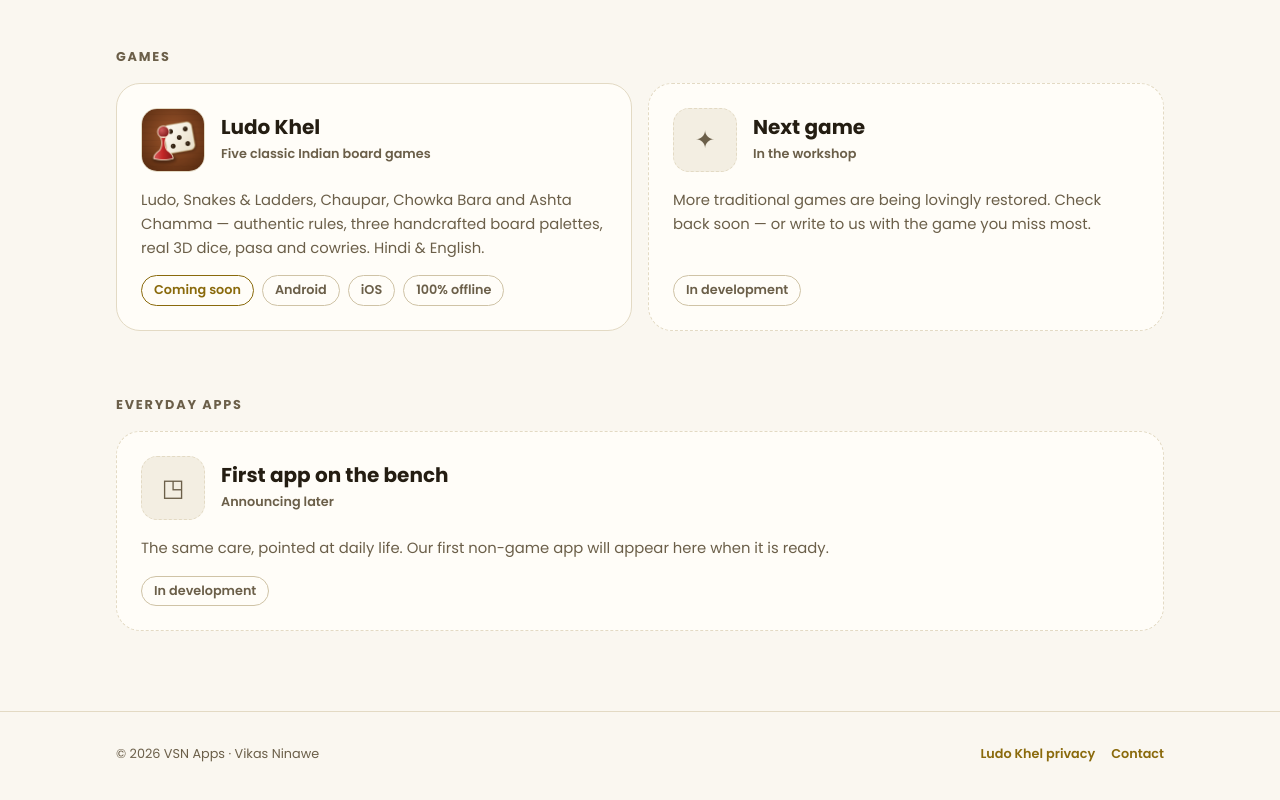
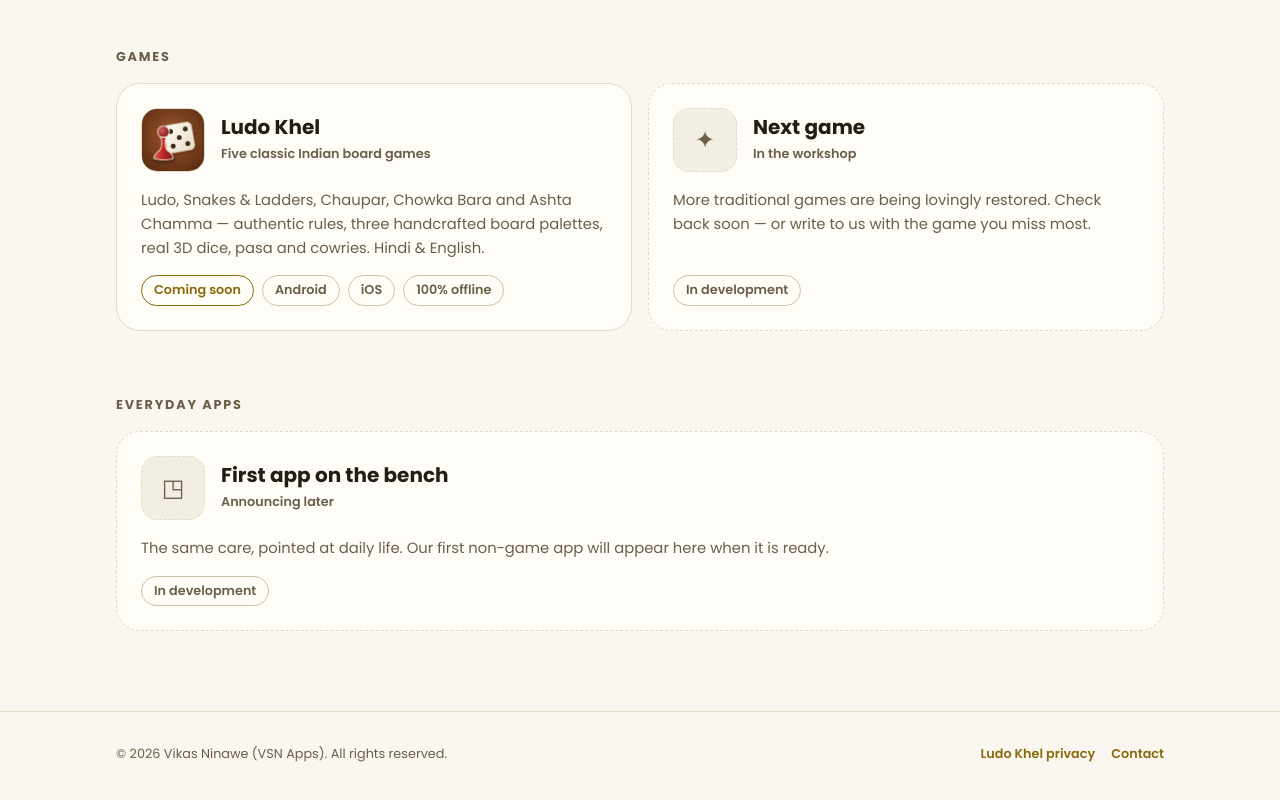
Before and after one commit to vikass659/vikass659.github.io, a plain HTML site: page index.html in a window 1280 px wide. Shown: the part 370-1170 px from the top of the page. Drawn offline with Linux system fonts and the light colour scheme.

Commit message:
Footer: proper copyright statement
Co-Authored-By: Claude Fable 5 <noreply@anthropic.com>

```diff
--- a/index.html
+++ b/index.html
@@ -98,7 +98,7 @@
 
 <footer class="site-foot">
   <div class="wrap">
-    <p>© 2026 VSN Apps · Vikas Ninawe</p>
+    <p>© 2026 Vikas Ninawe (VSN Apps). All rights reserved.</p>
     <span class="foot-spacer"></span>
     <nav aria-label="Footer">
       <a href="/ludokhel/privacy/">Ludo Khel privacy</a>
```
Also changed, not shown: ludokhel/index.html (+1 -1 lines), ludokhel/privacy/index.html (+1 -1 lines).
